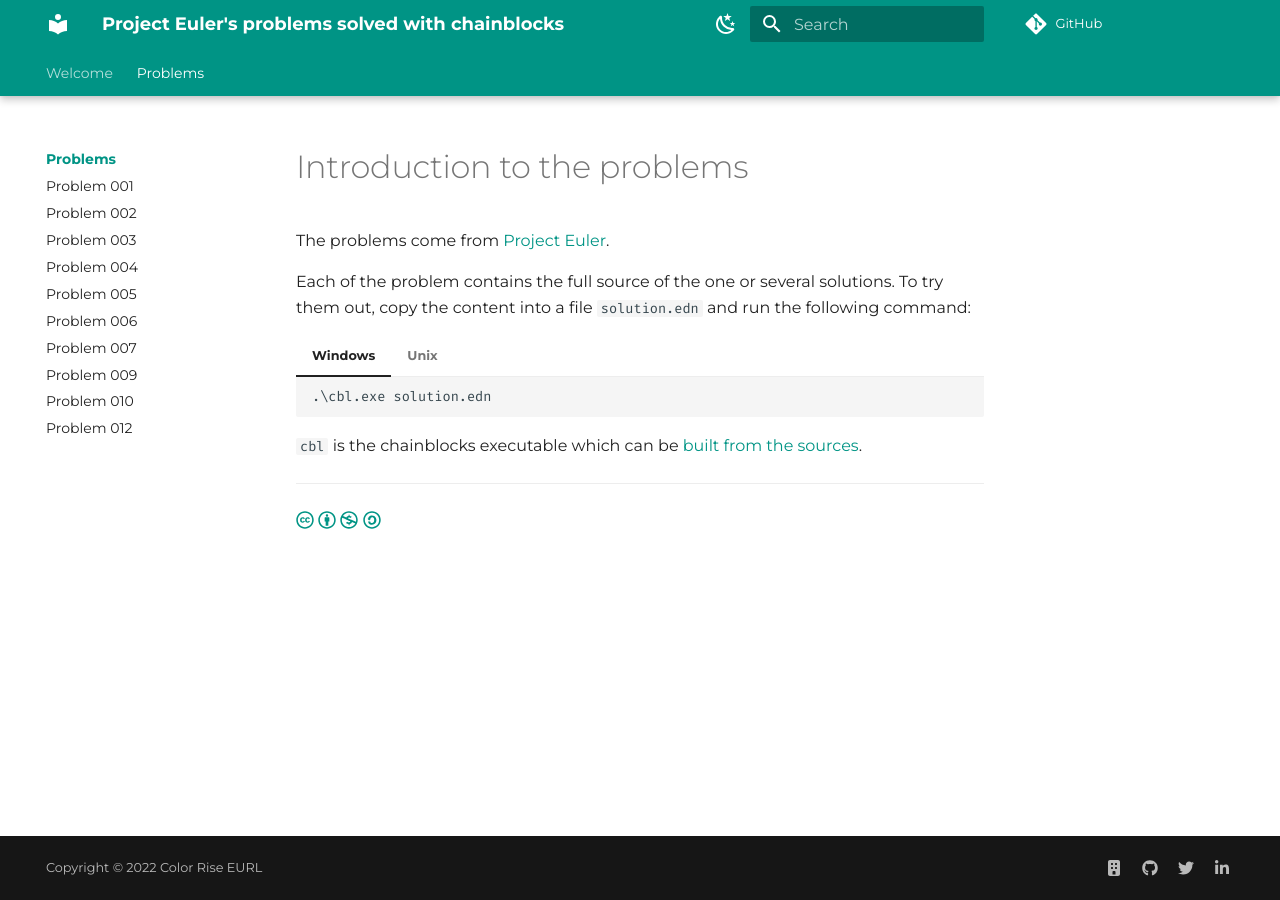
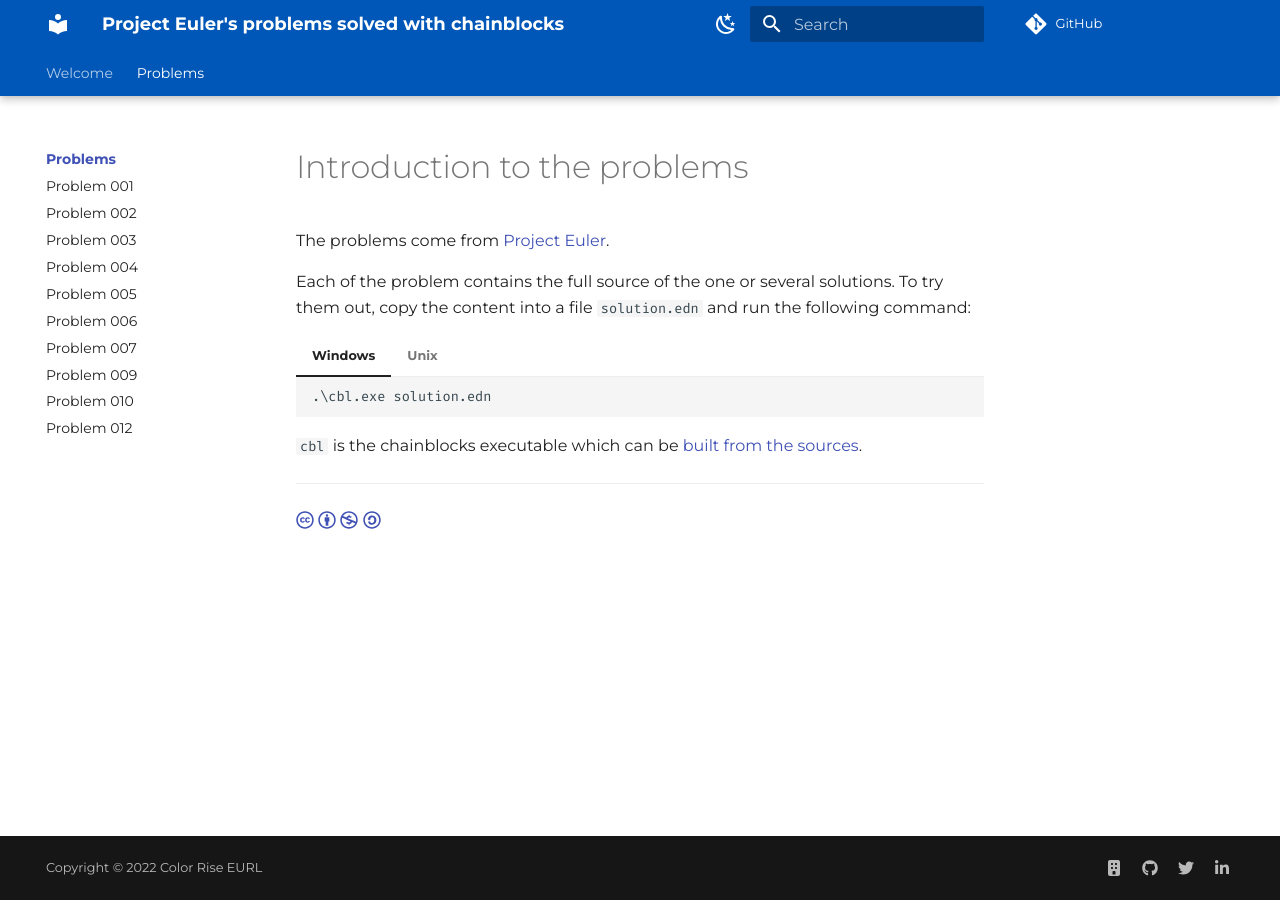
Before and after one commit to Color-Rise/shards-euler, an MkDocs documentation site: the page built from docs/problems/index.md, in a window 1280 px wide. Built offline with MkDocs 1.6.1 and Material for MkDocs 9.7.7, drawn with Linux system fonts in a browser that asks for light colours; comment, search, counter and statistics services are not loaded.

Commit message:
Change primary colors in honor of Ukraine

```diff
--- /dev/null
+++ b/docs/stylesheets/extra.css
@@ -0,0 +1,11 @@
+[data-md-color-scheme="ukraine-azure"] {
+    --md-primary-fg-color:        #0057B7;
+    --md-primary-fg-color--light: #0071EE;
+    --md-primary-fg-color--dark:  #003D80;
+}
+
+[data-md-color-scheme="ukraine-yellow"] {
+    --md-primary-fg-color:        #FFD700;
+    --md-primary-fg-color--light: #FFE34D;
+    --md-primary-fg-color--dark:  #B39600;
+}
--- a/mkdocs.yml
+++ b/mkdocs.yml
@@ -34,6 +34,8 @@ markdown_extensions:
       alternate_style: true
   - toc:
       permalink: true
+extra_css:
+  - stylesheets/extra.css
 extra_javascript:
   - javascripts/mathjax.js
   - https://polyfill.io/v3/polyfill.min.js?features=es6
@@ -62,16 +64,14 @@ theme:
   name: material
   palette:
     - media: "(prefers-color-scheme: light)"
-      scheme: default
-      primary: teal
-      accent: teal
+      scheme: ukraine-azure
       toggle:
         icon: material/weather-night
         name: Switch to dark mode
     - media: "(prefers-color-scheme: dark)"
       scheme: slate
-      primary: teal
-      accent: teal
+      primary: yellow
+      accent: yellow
       toggle:
         icon: material/weather-sunny
         name: Switch to light mode
```
